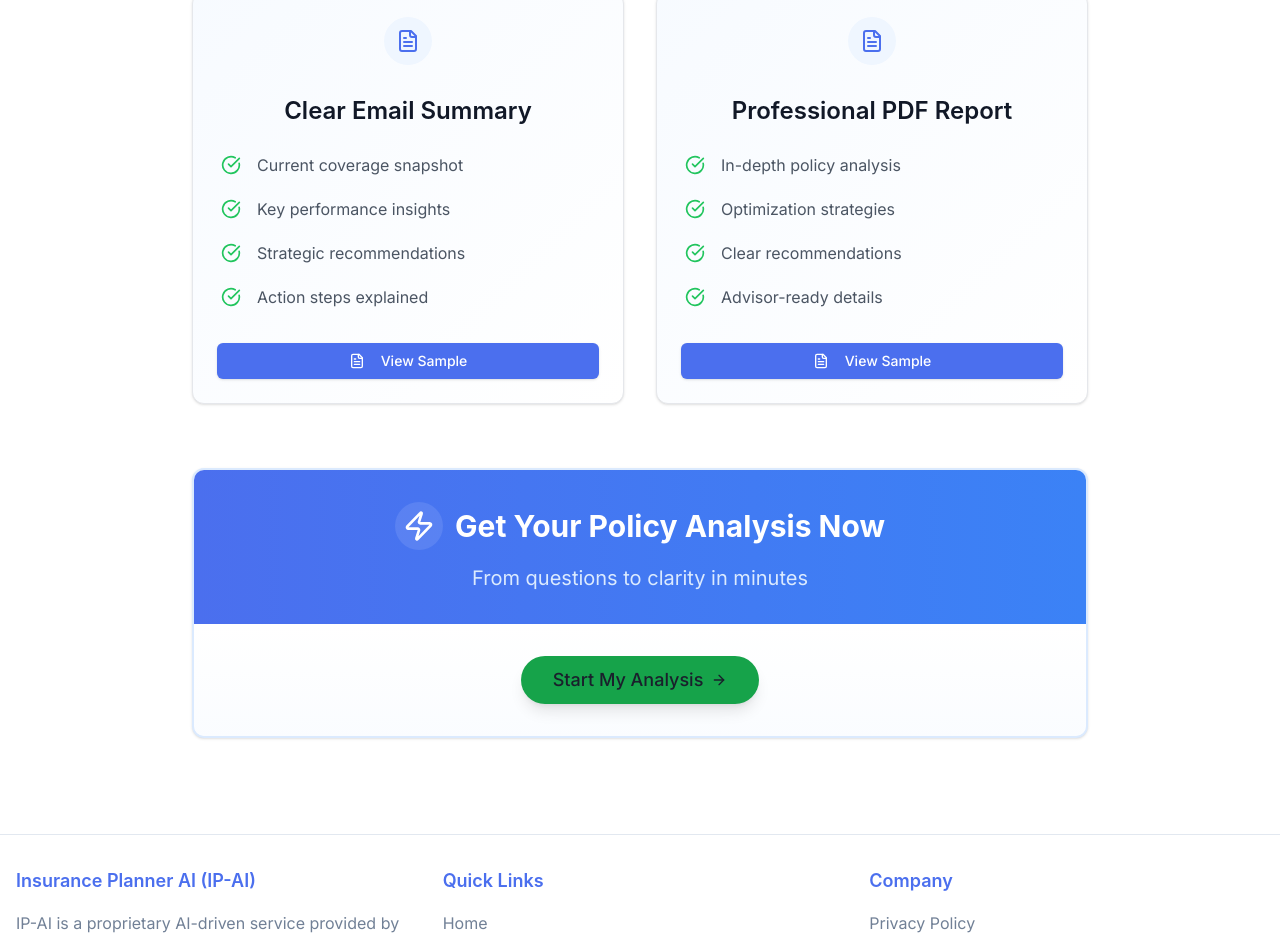
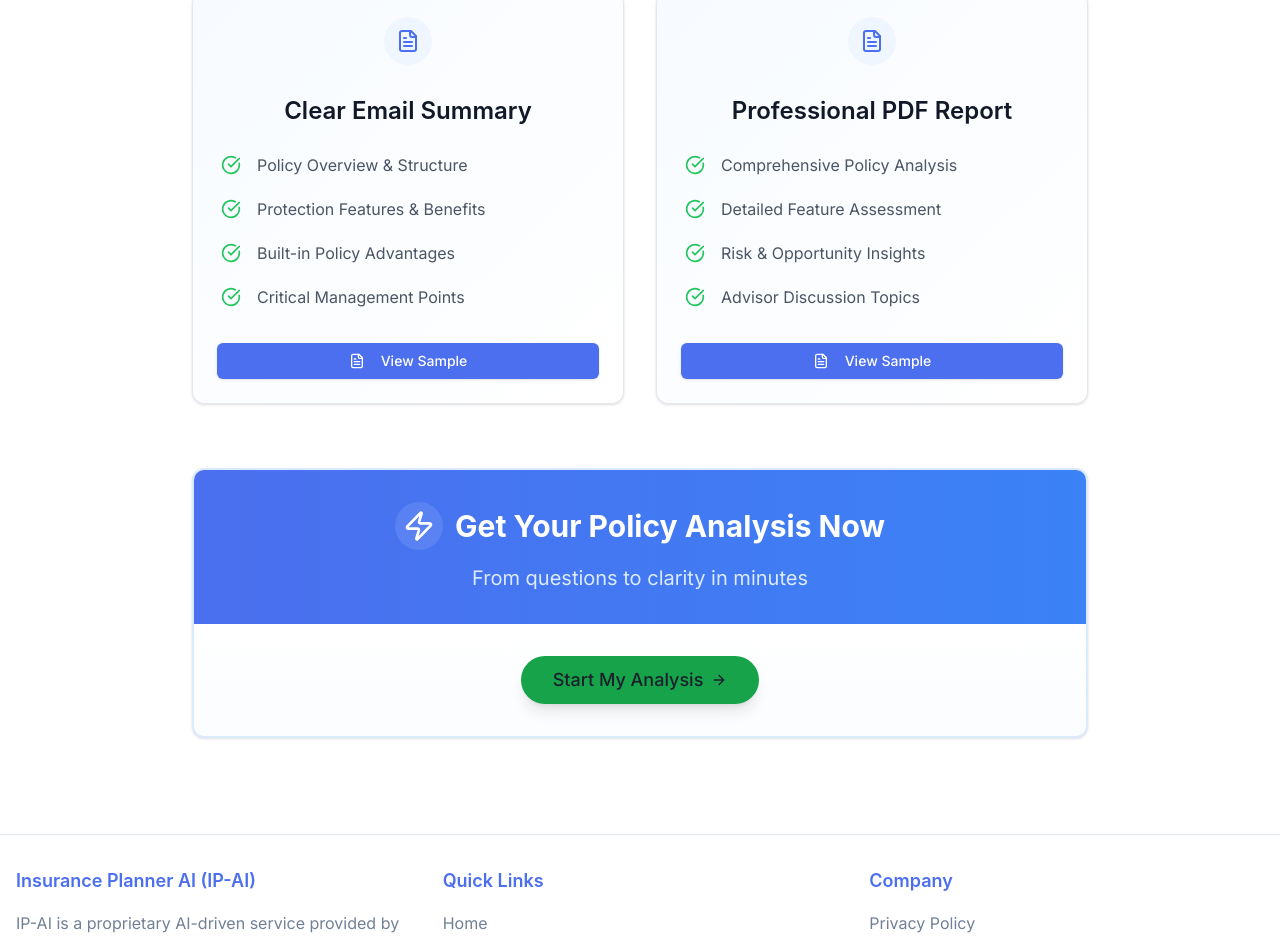
Before and after one commit to itsgabeover/dashboard-copy, a Next.js app: page / in a window 1280 px wide. Shown: the part 2648-3587 px from the top of the page. Built offline with nearby package versions, Linux system fonts and the light colour scheme.

Commit message:
Update Hero.tsx

```diff
--- a/components/Hero.tsx
+++ b/components/Hero.tsx
@@ -244,20 +244,20 @@ export const Hero: FC = () => {
                   {
                     title: "Clear Email Summary",
                     features: [
-                      "Current coverage snapshot",
-                      "Key performance insights",
-                      "Strategic recommendations",
-                      "Action steps explained",
+                      "Policy Overview & Structure",
+                      "Protection Features & Benefits",
+                      "Built-in Policy Advantages",
+                      "Critical Management Points",
                     ],
                     sample: "sample_reports/SAMPLE_CLIENT_SUMMARY.pdf",
                   },
                   {
                     title: "Professional PDF Report",
                     features: [
-                      "In-depth policy analysis",
-                      "Optimization strategies",
-                      "Clear recommendations",
-                      "Advisor-ready details",
+                      "Comprehensive Policy Analysis",
+                      "Detailed Feature Assessment",
+                      "Risk & Opportunity Insights",
+                      "Advisor Discussion Topics",
                     ],
                     sample: "sample_reports/SAMPLE_POLICY_REVIEW.pdf",
                   },
```
